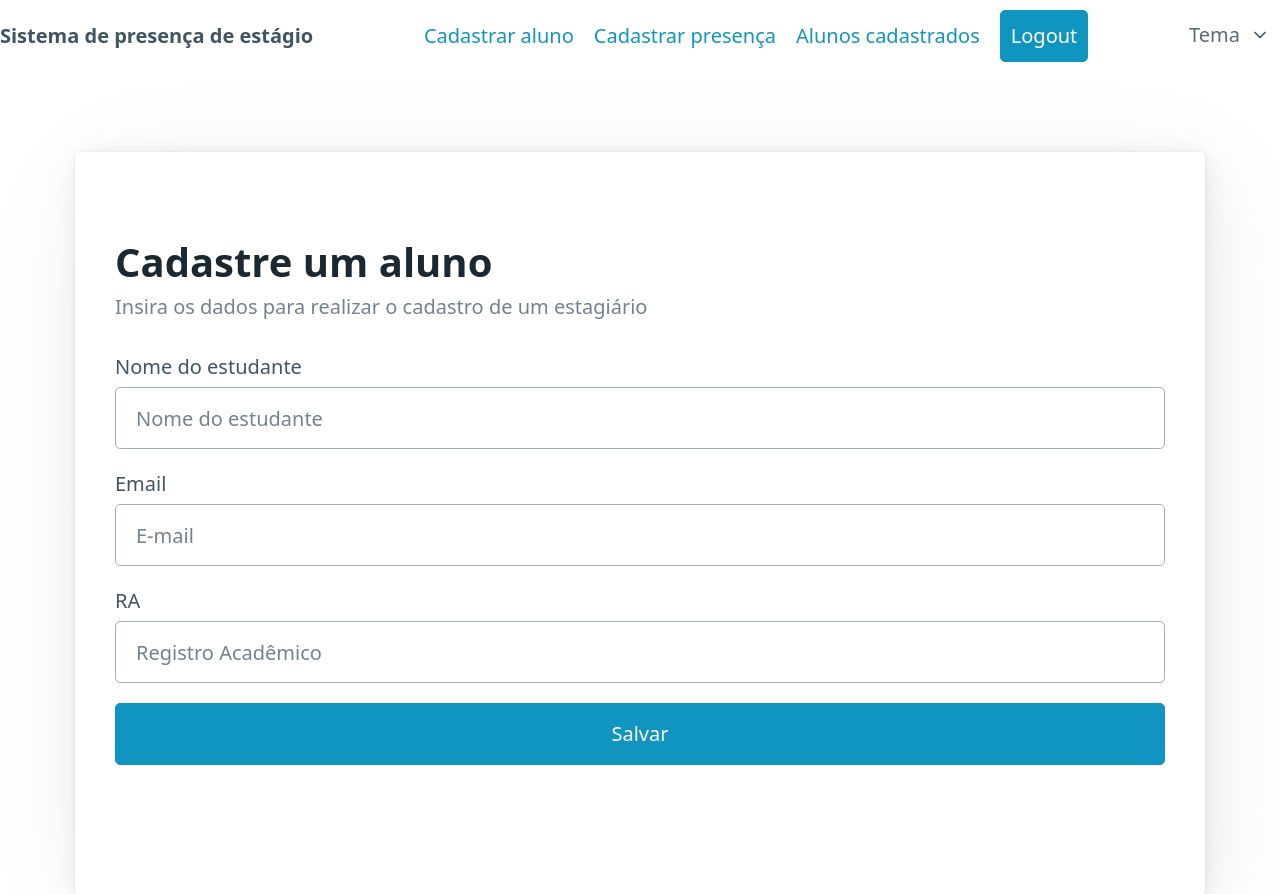
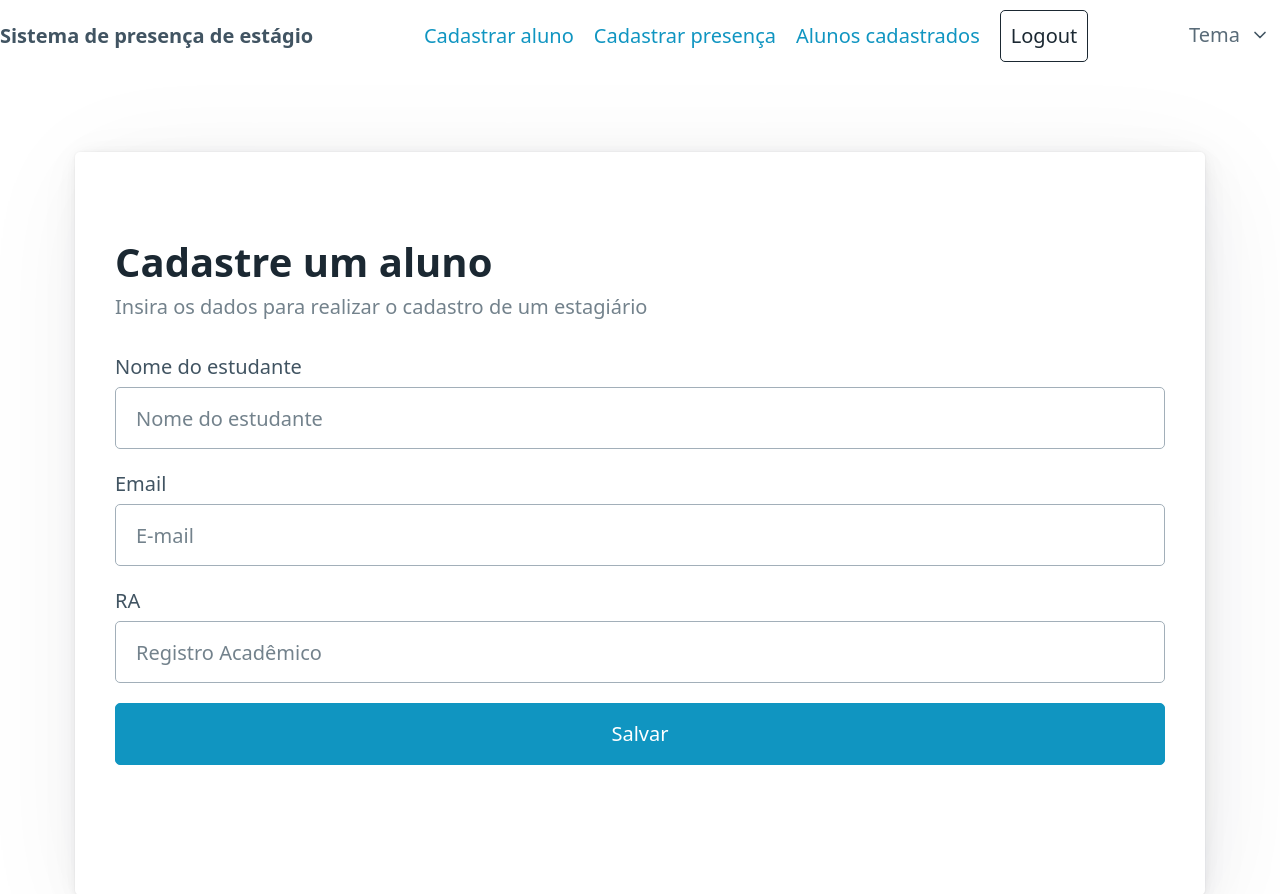
Before and after one commit to renan-augusto/piTeste, a Flask app: page /registration in a window 1280 px wide. Shown: the top 894 px of the page. Run offline with Flask 3, Linux system fonts and the light colour scheme; the visitor is signed in with stand-in values (Sample User, id 1); some libraries are stand-ins or nearby versions.

Commit message:
fix(endpoints) correcao de endpoints no template

```diff
--- a/templates/template.html
+++ b/templates/template.html
@@ -14,10 +14,10 @@
             <li><strong>Sistema de presença de estágio</strong></li>
         </ul>
         <ul>
-            <li><a href="{{ url_for('create') }}">Cadastrar aluno</a></li>
+            <li><a href="{{ url_for('registration') }}">Cadastrar aluno</a></li>
             <li><a href="#">Cadastrar presença</a></li>
             <li><a href="{{ url_for('students') }}">Alunos cadastrados</a></li>
-            <li><a href="{{ url_for('logout') }}" role="button">Logout</a></li>
+            <li><a href="{{ url_for('logout') }}" role="button" class="contrast outline">Logout</a></li>
         </ul>
         <li>
             <details role="list" dir="rtl">
```
